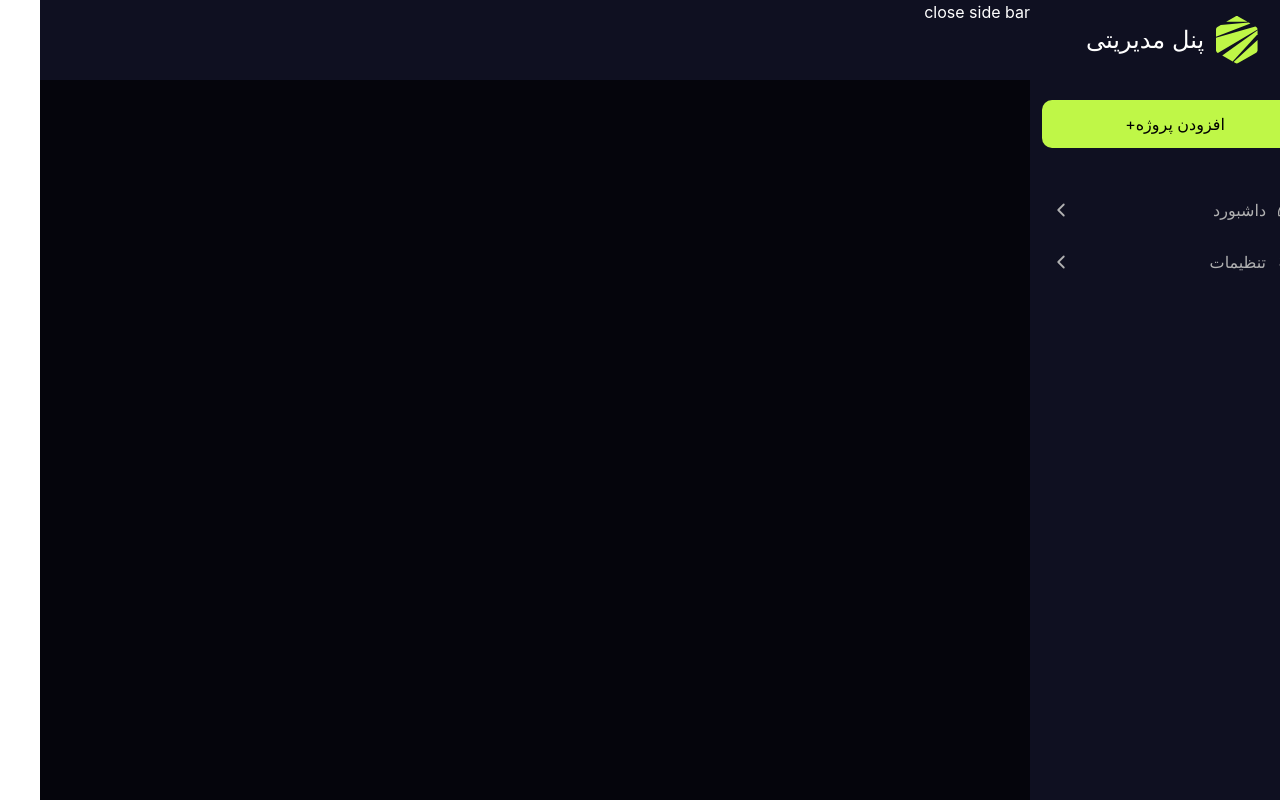
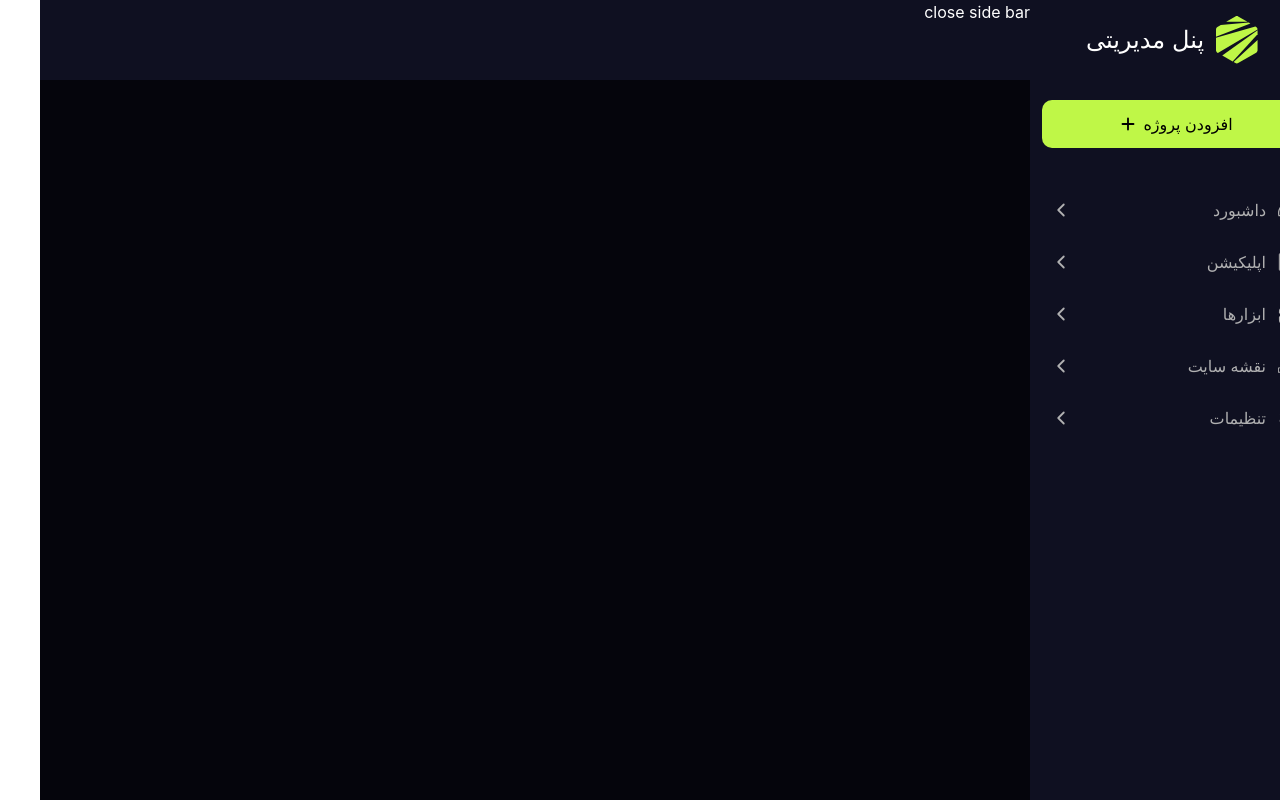
Before and after one commit to ryichi0/admin-dashboard, a React (Vite) app: page /p in a window 1280 px wide. Built offline with nearby package versions, Linux system fonts and the light colour scheme.

Commit message:
add dashboard SVG

```diff
--- /dev/null
+++ b/src/icons/SvgApp.jsx
@@ -0,0 +1,10 @@
+import React from 'react'
+
+export default function SvgApp({ className }) {
+  return (
+    <svg className={`${className} dashboard-icon filled-icon`} viewBox="0 0 36 36" version="1.1" preserveAspectRatio="xMidYMid meet" xmlns="http://www.w3.org/2000/svg" xmlns:xlink="http://www.w3.org/1999/xlink">
+      <title>application-line</title>
+      <rect x="5" y="7" width="2" height="2" class="clr-i-outline clr-i-outline-path-1"></rect><rect x="9" y="7" width="2" height="2" class="clr-i-outline clr-i-outline-path-2"></rect><rect x="13" y="7" width="2" height="2" class="clr-i-outline clr-i-outline-path-3"></rect><path d="M32,4H4A2,2,0,0,0,2,6V30a2,2,0,0,0,2,2H32a2,2,0,0,0,2-2V6A2,2,0,0,0,32,4ZM4,6H32v4.2H4ZM4,30V11.8H32V30Z" class="clr-i-outline clr-i-outline-path-4"></path>
+    </svg>
+  )
+}
--- a/src/icons/SvgDashboard.jsx
+++ b/src/icons/SvgDashboard.jsx
@@ -2,7 +2,7 @@ import React from 'react'
 
 export default function SvgDashboard({ className }) {
   return (
-    <svg className={`${className} dashboard-icon dashboard`} viewBox="0 0 1920 1920" xmlns="http://www.w3.org/2000/svg">
+    <svg className={`${className} dashboard-icon filled-icon`} viewBox="0 0 1920 1920" xmlns="http://www.w3.org/2000/svg">
       <path d="M833.935 1063.327c28.913 170.315 64.038 348.198 83.464 384.79 27.557 51.84 92.047 71.944 144 44.387 51.84-27.558 71.717-92.273 44.16-144.113-19.426-36.593-146.937-165.46-271.624-285.064Zm-43.821-196.405c61.553 56.923 370.899 344.81 415.285 428.612 56.696 106.842 15.811 239.887-91.144 296.697-32.64 17.28-67.765 25.411-102.325 25.411-78.72 0-154.955-42.353-194.371-116.555-44.386-83.802-109.102-501.346-121.638-584.245-3.501-23.717 8.245-47.21 29.365-58.277 21.346-11.294 47.096-8.02 64.828 8.357ZM960.045 281.99c529.355 0 960 430.757 960 960 0 77.139-8.922 153.148-26.654 225.882l-10.39 43.144h-524.386v-112.942h434.258c9.487-50.71 14.231-103.115 14.231-156.084 0-467.125-380.047-847.06-847.059-847.06-467.125 0-847.059 379.935-847.059 847.06 0 52.97 4.744 105.374 14.118 156.084h487.454v112.942H36.977l-10.39-43.144C8.966 1395.137.044 1319.128.044 1241.99c0-529.243 430.645-960 960-960Zm542.547 390.686 79.85 79.85-112.716 112.715-79.85-79.85 112.716-112.715Zm-1085.184 0L530.123 785.39l-79.85 79.85L337.56 752.524l79.849-79.85Zm599.063-201.363v159.473H903.529V471.312h112.942Z" fill-rule="evenodd" />
     </svg>
   )
--- /dev/null
+++ b/src/icons/SvgMap.jsx
@@ -0,0 +1,19 @@
+import React from 'react'
+
+export default function SvgMap({ className }) {
+  return (
+    <svg className={`${className} dashboard-icon filled-icon`} version="1.1" id="Capa_1" xmlns="http://www.w3.org/2000/svg" xmlns:xlink="http://www.w3.org/1999/xlink"
+      viewBox="0 0 490 490" xml:space="preserve">
+      <g>
+        <path d="M480,277.715h-38.756v-38.859c0-5.521-4.478-10-10-10H255v-23.91h74.56c5.523,0,10-4.477,10-10v-90.166
+		c0-5.521-4.477-10-10-10H160.438c-5.522,0-10,4.479-10,10v90.166c0,5.523,4.478,10,10,10H235v23.91H58.756c-5.522,0-10,4.479-10,10
+		v38.859H10c-5.523,0-10,4.477-10,10v97.506c0,5.521,4.477,10,10,10h97.51c5.523,0,10-4.479,10-10v-97.506c0-5.523-4.477-10-10-10
+		H68.756v-28.859H235v28.859h-38.758c-5.523,0-10,4.477-10,10v97.506c0,5.521,4.477,10,10,10h97.514c5.522,0,10-4.479,10-10v-97.506
+		c0-5.523-4.478-10-10-10H255v-28.859h166.244v28.859h-38.758c-5.522,0-10,4.477-10,10v97.506c0,5.521,4.478,10,10,10H480
+		c5.522,0,10-4.479,10-10v-97.506C490,282.191,485.522,277.715,480,277.715z M170.438,114.779H319.56v70.166H170.438V114.779z
+		 M97.51,375.221H20v-77.506h77.51V375.221z M283.756,375.221h-77.514v-77.506h77.514V375.221z M470,375.221h-77.514v-77.506H470
+		V375.221z"/>
+      </g>
+    </svg>
+  )
+}
--- /dev/null
+++ b/src/icons/SvgPlus.jsx
@@ -0,0 +1,9 @@
+import React from 'react'
+
+export default function SvgPlus({ className }) {
+  return (
+    <svg className={`${className} dashboard-icon`} viewBox="0 0 24 24" fill="none" xmlns="http://www.w3.org/2000/svg">
+      <path d="M6 12H18M12 6V18" stroke="#000000" stroke-width="2" stroke-linecap="round" stroke-linejoin="round" />
+    </svg>
+  )
+}
--- /dev/null
+++ b/src/icons/SvgTools.jsx
@@ -0,0 +1,9 @@
+import React from 'react'
+
+export default function SvgTools({className}) {
+  return (
+    <svg className={`${className} dashboard-icon`} viewBox="0 0 24 24" fill="none" xmlns="http://www.w3.org/2000/svg">
+      <path d="M7.5 4.5C7.5 3.11929 8.61929 2 10 2C11.3807 2 12.5 3.11929 12.5 4.5V6H13.5C14.8978 6 15.5967 6 16.1481 6.22836C16.8831 6.53284 17.4672 7.11687 17.7716 7.85195C18 8.40326 18 9.10218 18 10.5H19.5C20.8807 10.5 22 11.6193 22 13C22 14.3807 20.8807 15.5 19.5 15.5H18V17.2C18 18.8802 18 19.7202 17.673 20.362C17.3854 20.9265 16.9265 21.3854 16.362 21.673C15.7202 22 14.8802 22 13.2 22H12.5V20.25C12.5 19.0074 11.4926 18 10.25 18C9.00736 18 8 19.0074 8 20.25V22H6.8C5.11984 22 4.27976 22 3.63803 21.673C3.07354 21.3854 2.6146 20.9265 2.32698 20.362C2 19.7202 2 18.8802 2 17.2V15.5H3.5C4.88071 15.5 6 14.3807 6 13C6 11.6193 4.88071 10.5 3.5 10.5H2C2 9.10218 2 8.40326 2.22836 7.85195C2.53284 7.11687 3.11687 6.53284 3.85195 6.22836C4.40326 6 5.10218 6 6.5 6H7.5V4.5Z" stroke-width="2" stroke-linecap="round" stroke-linejoin="round" />
+    </svg>
+  )
+}
--- a/src/index.css
+++ b/src/index.css
@@ -6,7 +6,7 @@
   --color-purple-100: #b0b0b1  ;
   --color-light: #fff ;
   --color-accent: #bff747 ;
-  --color-accent-100: #bff47475 ;
+  --color-accent-100: #a974f461 ;
   --color-br: #242534;
   --br: 10px;
 }
--- a/src/layouts/Sidebar.jsx
+++ b/src/layouts/Sidebar.jsx
@@ -3,12 +3,37 @@ import SvgLogo from '../icons/SvgLogo'
 import SvgDashboard from '../icons/SvgDashboard'
 import SvgSettings from '../icons/SvgSettings'
 import DropdownNavLink from './_components/dropdownButtons/DropdownNavLink'
+import SvgTools from '../icons/SvgTools'
+import SvgApp from '../icons/SvgApp'
+import SvgMap from '../icons/SvgMap'
+import SvgPlus from '../icons/SvgPlus'
 
 export default function Sidebar({ sidebarOpen }) {
 
   const SIDEBAR_MENU = [
     {
       title: "داشبورد", icon: <SvgDashboard />,
+      subMenu: [
+        { title: "صفحه اول", path: "/" },
+        { title: "صفحه دوم", path: "/" },
+      ]
+    },
+    {
+      title: "اپلیکیشن", icon: <SvgApp />,
+      subMenu: [
+        { title: "صفحه اول", path: "/" },
+        { title: "صفحه دوم", path: "/" },
+      ]
+    },
+    {
+      title: "ابزارها", icon: <SvgTools />,
+      subMenu: [
+        { title: "صفحه اول", path: "/" },
+        { title: "صفحه دوم", path: "/" },
+      ]
+    },
+    {
+      title: "نقشه سایت", icon: <SvgMap />,
       subMenu: [
         { title: "صفحه اول", path: "/" },
         { title: "صفحه دوم", path: "/" },
@@ -34,9 +59,9 @@ export default function Sidebar({ sidebarOpen }) {
       </div>
 
       <div className={`${sidebarOpen ? 'px-3' : ""} py-5 flex flex-col gap-3`}>
-        <button className={`${sidebarOpen ? 'rounded-curve' : "rounded-none"} bg-accent  cursor-pointer py-3`}>
+        <button className={`${sidebarOpen ? 'rounded-curve' : "rounded-none"} bg-accent flex gap-1 justify-center items-center cursor-pointer py-3`}>
           {sidebarOpen && <span>افزودن پروژه</span>}
-          <span>+</span>
+          <SvgPlus />
         </button>
         <ul className="flex flex-col py-6">
           {SIDEBAR_MENU.map((item, index) =>
--- a/src/layouts/_components/dropdownButtons/DropdownNavLink.css
+++ b/src/layouts/_components/dropdownButtons/DropdownNavLink.css
@@ -2,7 +2,7 @@
   stroke: var(--color-purple-100);
   width: 22px;
 
-  &.dashboard{
+  &.filled-icon{
     fill: var(--color-purple-100);
   }
 }
@@ -14,7 +14,7 @@ button.nav-btn:hover span {
 button.nav-btn:hover .dashboard-icon {
   stroke: var(--color-light);
 
-  &.dashboard{
+  &.filled-icon{
     fill: var(--color-light)
   }
 }
--- a/src/layouts/_components/dropdownButtons/DropdownNavLink.jsx
+++ b/src/layouts/_components/dropdownButtons/DropdownNavLink.jsx
@@ -4,16 +4,16 @@ import './DropdownNavLink.css'
 import { Link } from 'react-router-dom';
 
 export default function DropdownNavLink({ title, icon, sidebarOpen, subMenu }) {
-  const [openDropdown, setOpenDropdown] = useState(false);
+  const [activeSubmenu, setActiveSubmenu] = useState(false);
 
   return (
     <li>
       <button
-        onClick={sidebarOpen ? () => setOpenDropdown(prev => !prev) : null}
+        onClick={sidebarOpen ? () => setActiveSubmenu(prev => !prev) : null}
         className={`nav-btn relative w-full h-13 flex gap-3 items-center px-2 rounded-curve
           ${!sidebarOpen ? "justify-center cursor-default" : "cursor-pointer"}
             transition-all
-           ${openDropdown ? "bg-accent-100 text-light" : "text-purple-100 "}
+           ${activeSubmenu ? "border border-accent text-light" : "text-purple-100 "}
            `}>
 
 
@@ -21,12 +21,12 @@ export default function DropdownNavLink({ title, icon, sidebarOpen, subMenu }) {
         {sidebarOpen &&
           <>
             <span>{title}</span>
-            <SvgChevronLeft className={`absolute left-2 transition-all ${openDropdown && "-rotate-90 stroke-light!"}`} />
+            <SvgChevronLeft className={`absolute left-2 transition-all ${activeSubmenu && "-rotate-90 stroke-light!"}`} />
           </>}
       </button>
 
       {sidebarOpen &&
-        <ul className={`${openDropdown ? "max-h-80 my-4" : "max-h-0"} transition-all ms-16 flex flex-col gap-1.5 overflow-hidden`}>
+        <ul className={`${activeSubmenu ? "max-h-80 my-4" : "max-h-0"} transition-all ms-16 flex flex-col gap-1.5 overflow-hidden`}>
           {subMenu?.map((item, index) =>
             <Link
               key={index}
```
